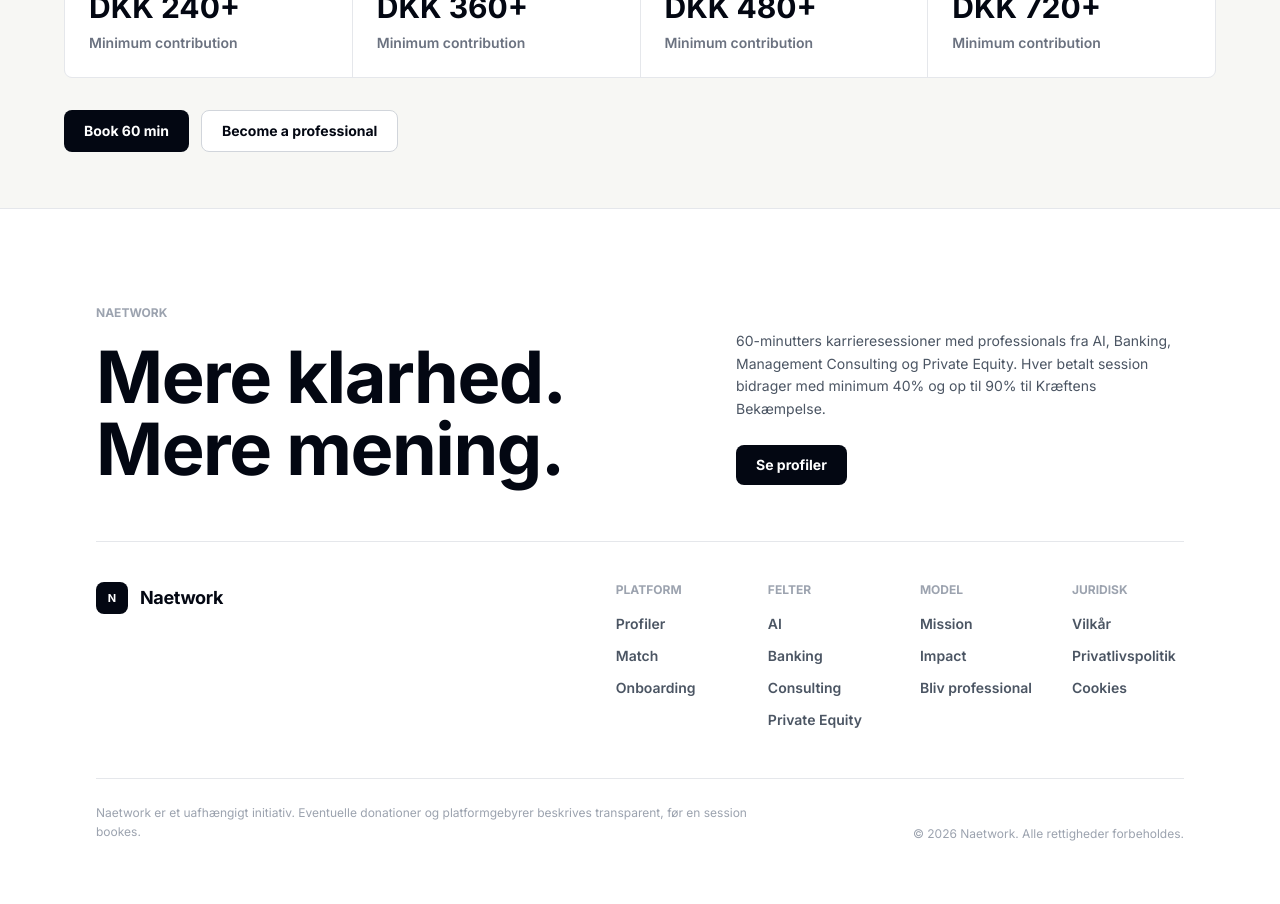
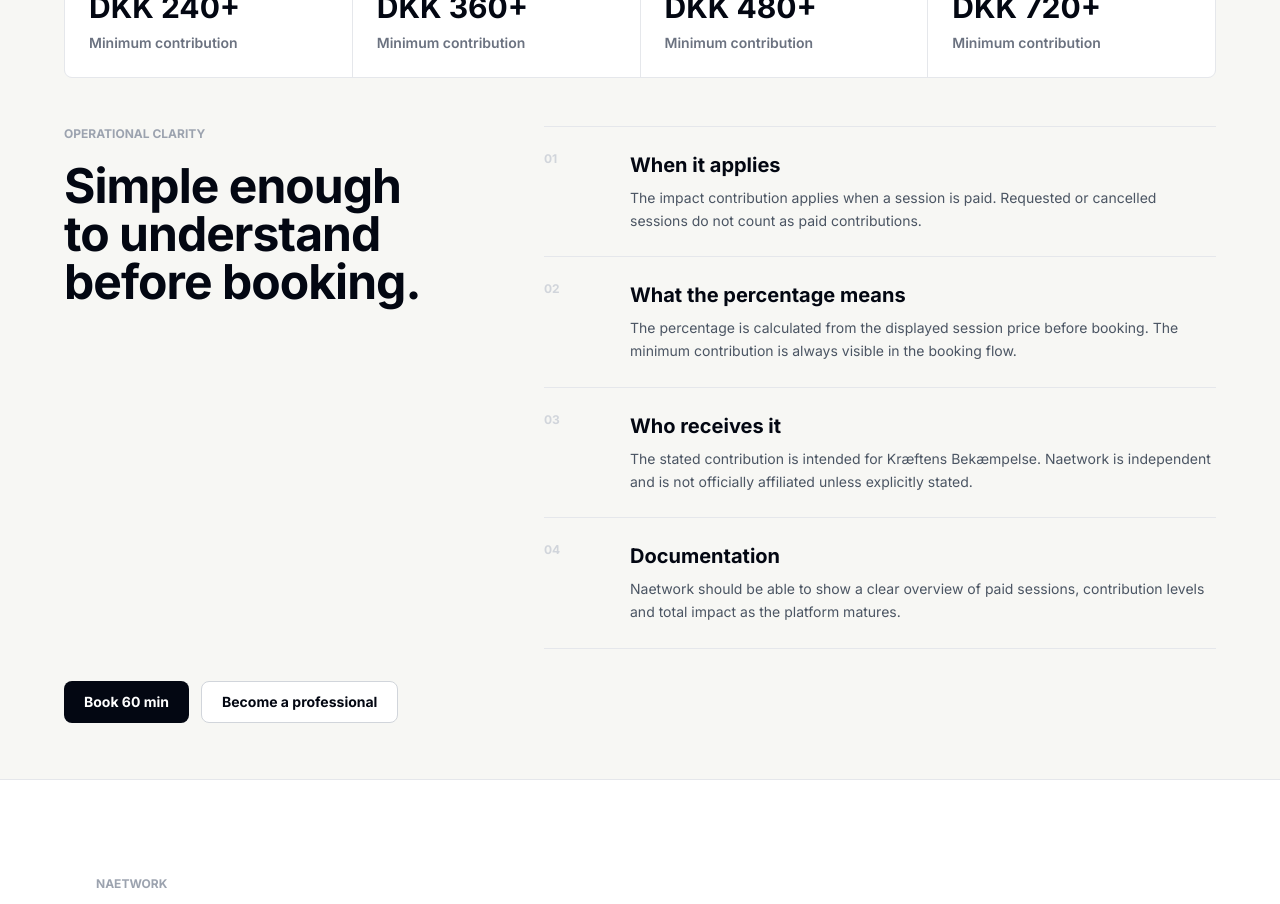
Before and after one commit to mikkelstreet-png/Naetwork, a Next.js app: page /impact in a window 1280 px wide. Shown: the part 1400-2304 px from the top of the page. Built offline with nearby package versions, Linux system fonts and the light colour scheme; no server answers.

Commit message:
Strengthen impact model clarity

```diff
--- a/app/impact/page.tsx
+++ b/app/impact/page.tsx
@@ -18,6 +18,13 @@ export default function ImpactPage() {
     ['DKK 900', 'DKK 360+', 'Minimum contribution'],
     ['DKK 1.200', 'DKK 480+', 'Minimum contribution'],
     ['DKK 1.800', 'DKK 720+', 'Minimum contribution'],
+  ];
+
+  const clarity = [
+    ['When it applies', 'The impact contribution applies when a session is paid. Requested or cancelled sessions do not count as paid contributions.'],
+    ['What the percentage means', 'The percentage is calculated from the displayed session price before booking. The minimum contribution is always visible in the booking flow.'],
+    ['Who receives it', 'The stated contribution is intended for Kræftens Bekæmpelse. Naetwork is independent and is not officially affiliated unless explicitly stated.'],
+    ['Documentation', 'Naetwork should be able to show a clear overview of paid sessions, contribution levels and total impact as the platform matures.'],
   ];
 
   return (
@@ -103,6 +110,24 @@ export default function ImpactPage() {
             </div>
           </div>
 
+          <div className="mt-12 grid gap-8 lg:grid-cols-[0.8fr_1.2fr]">
+            <div>
+              <p className="kicker mb-5">Operational clarity</p>
+              <h2 className="text-4xl font-black leading-tight tracking-tight text-gray-950 text-balance md:text-5xl">Simple enough to understand before booking.</h2>
+            </div>
+            <div className="border-t border-gray-200">
+              {clarity.map(([title, body], index) => (
+                <div key={title} className="grid gap-4 border-b border-gray-200 py-6 md:grid-cols-[70px_1fr]">
+                  <p className="text-xs font-black text-gray-300">0{index + 1}</p>
+                  <div>
+                    <h3 className="text-xl font-black text-gray-950">{title}</h3>
+                    <p className="mt-2 text-sm leading-relaxed text-gray-600">{body}</p>
+                  </div>
+                </div>
+              ))}
+            </div>
+          </div>
+
           <div className="mt-8 flex flex-col gap-3 sm:flex-row">
             <Link href="/professionals" className="pill-dark">
               Book 60 min
```
